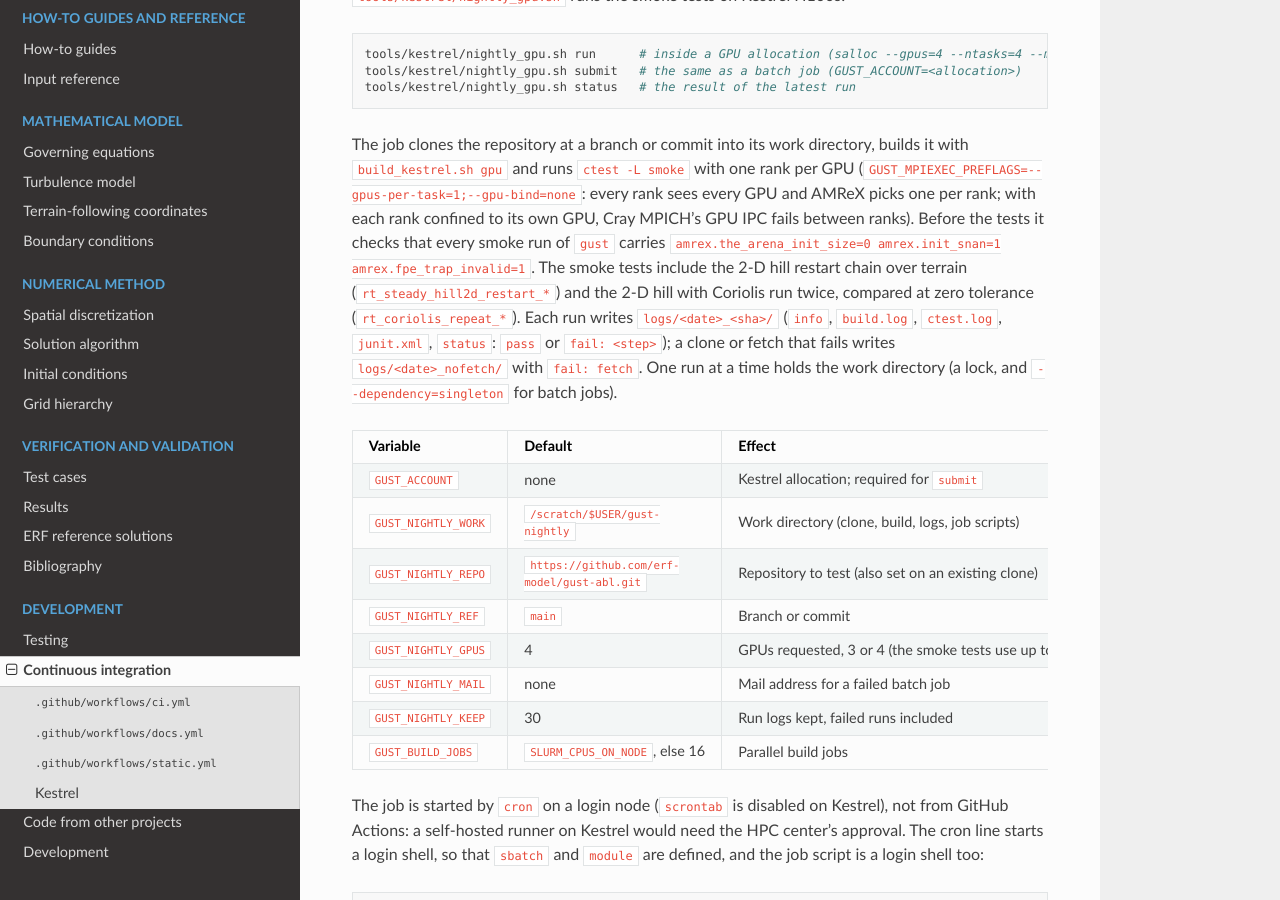
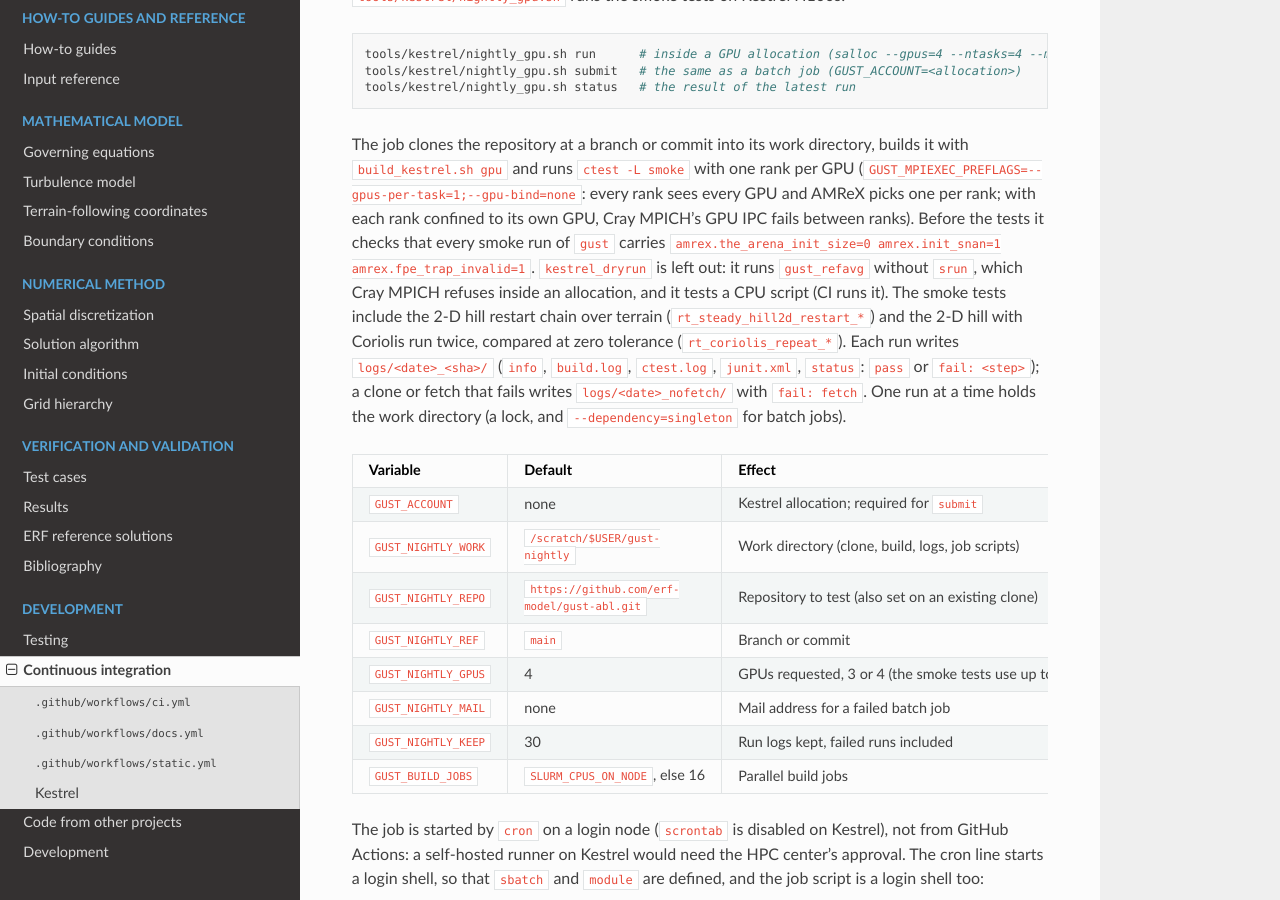
Before and after one commit to erf-model/gust-abl, a Sphinx documentation site: the page built from docs/ci.rst, in a window 1280 px wide and 900 px high, scrolled down 1124 px. Built offline with Sphinx 7.4.7 and the Read the Docs theme 3.1.0, drawn with Linux system fonts in a browser that asks for light colours.

Commit message:
Nightly GPU job: kestrel_dryrun left out; the dry runs ignore BASH_ENV (audit A6)
The final H100 run (253dee2, job 19475532): 105 of 106 smoke tests passed
in 11.1 min, rt_coriolis_repeat_* and rt_steady_hill2d_restart_* among
them. kestrel_dryrun still failed: Lmod's BASH_ENV defines module again in
every bash script, so unsetting the exported function was not enough; and
behind it, gust_refavg run without srun cannot initialise Cray MPICH inside
an allocation (PMI2_Job_GetId returned 14), on main too. Both dry runs now
also unset BASH_ENV. The nightly job leaves kestrel_dryrun out (-E): it
tests a CPU script, and CI runs it. The Coriolis test's docs record the
H100 mutant result (5 of 5 pairs differ with the pre-#60 atomic sum).

Co-Authored-By: Claude Opus 5.5 <noreply@anthropic.com>

```diff
--- a/docs/ci.rst
+++ b/docs/ci.rst
@@ -71,7 +71,9 @@ The job clones the repository at a branch or commit into its work directory, bui
 gpu`` and runs ``ctest -L smoke`` with one rank per GPU (``GUST_MPIEXEC_PREFLAGS=--gpus-per-task=1;--gpu-bind=none``:
 every rank sees every GPU and AMReX picks one per rank; with each rank confined to its own GPU, Cray MPICH's GPU IPC
 fails between ranks). Before the tests it checks that every smoke run of ``gust`` carries
-``amrex.the_arena_init_size=0 amrex.init_snan=1 amrex.fpe_trap_invalid=1``. The smoke tests include the 2-D hill
+``amrex.the_arena_init_size=0 amrex.init_snan=1 amrex.fpe_trap_invalid=1``. ``kestrel_dryrun`` is left out: it
+runs ``gust_refavg`` without ``srun``, which Cray MPICH refuses inside an allocation, and it tests a CPU script
+(CI runs it). The smoke tests include the 2-D hill
 restart chain over terrain (``rt_steady_hill2d_restart_*``) and the 2-D hill with Coriolis run twice, compared at
 zero tolerance (``rt_coriolis_repeat_*``). Each run writes ``logs/<date>_<sha>/`` (``info``, ``build.log``,
 ``ctest.log``, ``junit.xml``, ``status``: ``pass`` or ``fail: <step>``); a clone or fetch that fails writes
--- a/docs/testing.rst
+++ b/docs/testing.rst
@@ -669,8 +669,10 @@ Current tests
        ``init.first_guess=profile``) for 40 iterations, from empty directories, twice on the same two ranks and
        layout: the plotfiles and the turbulence plotfiles (residual fields, wall state) identical at zero tolerance.
        The Coriolis coupling's level mean of the other residual is a fixed-order sum since audit A4 (#60); before,
-       the faces were added atomically, in an order that can change between runs on a GPU. On a CPU two runs agree
-       either way: the test is for the nightly H100 job (:doc:`ci`). Labels ``regression;smoke``.
+       the faces were added atomically, in an order that can change between runs on a GPU: with that sum put back,
+       5 of 5 pairs differed on Kestrel's H100s (up to 3.9e-13 relative in v, at nearly every point). On a CPU two
+       runs agree either way (no OpenMP; two ranks' sums add in a fixed order): the test is for the nightly H100 job
+       (:doc:`ci`). Labels ``regression;smoke``.
    * - ``rt_steady_neutral_flat``
      - The application on ERF's Neutral_ABL_Flat (``Tests/Canonical_RANS/Neutral_ABL_Flat/inputs_steady_neutral_flat``: 8 × 8 × 64,
        geostrophic wind 10 m/s at latitude 90°, f = 1e-4 1/s, the sounding's inversion from 700 m, slip top with
```
Also changed, not shown: 4 other files.
